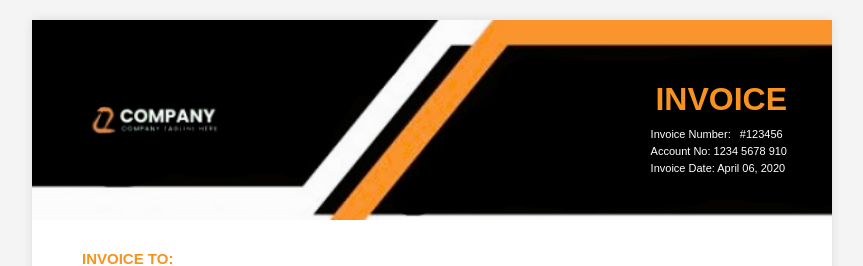
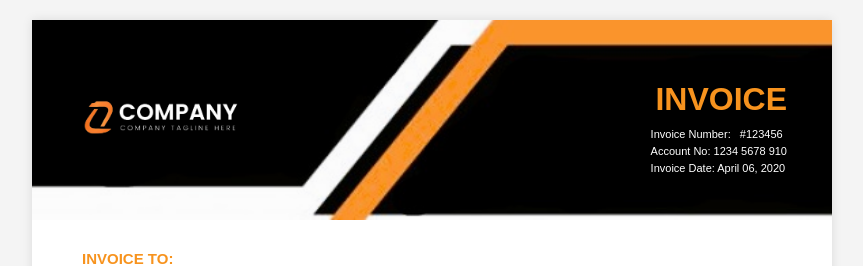
Before and after one commit to JuanPa-CA/Factura-JuanPabloGualdron, a plain HTML site: page index.html in a window 1280 px wide. Shown: the top 266 px of the page, without its empty margins (208-1071 px from the left). Drawn offline with Linux system fonts and the light colour scheme.

Commit message:
Update index.html

```diff
--- a/index.html
+++ b/index.html
@@ -11,7 +11,7 @@
         <div class="invoice-header">
             <div class="header-overlay"></div>
             <div class="logo">
-                <img src="./img/company.png" alt="Company Logo" />
+                <img src="./img/logo.png" alt="Company Logo" />
             </div>
             <div class="invoice-label">
                 <h1>INVOICE</h1>
```
